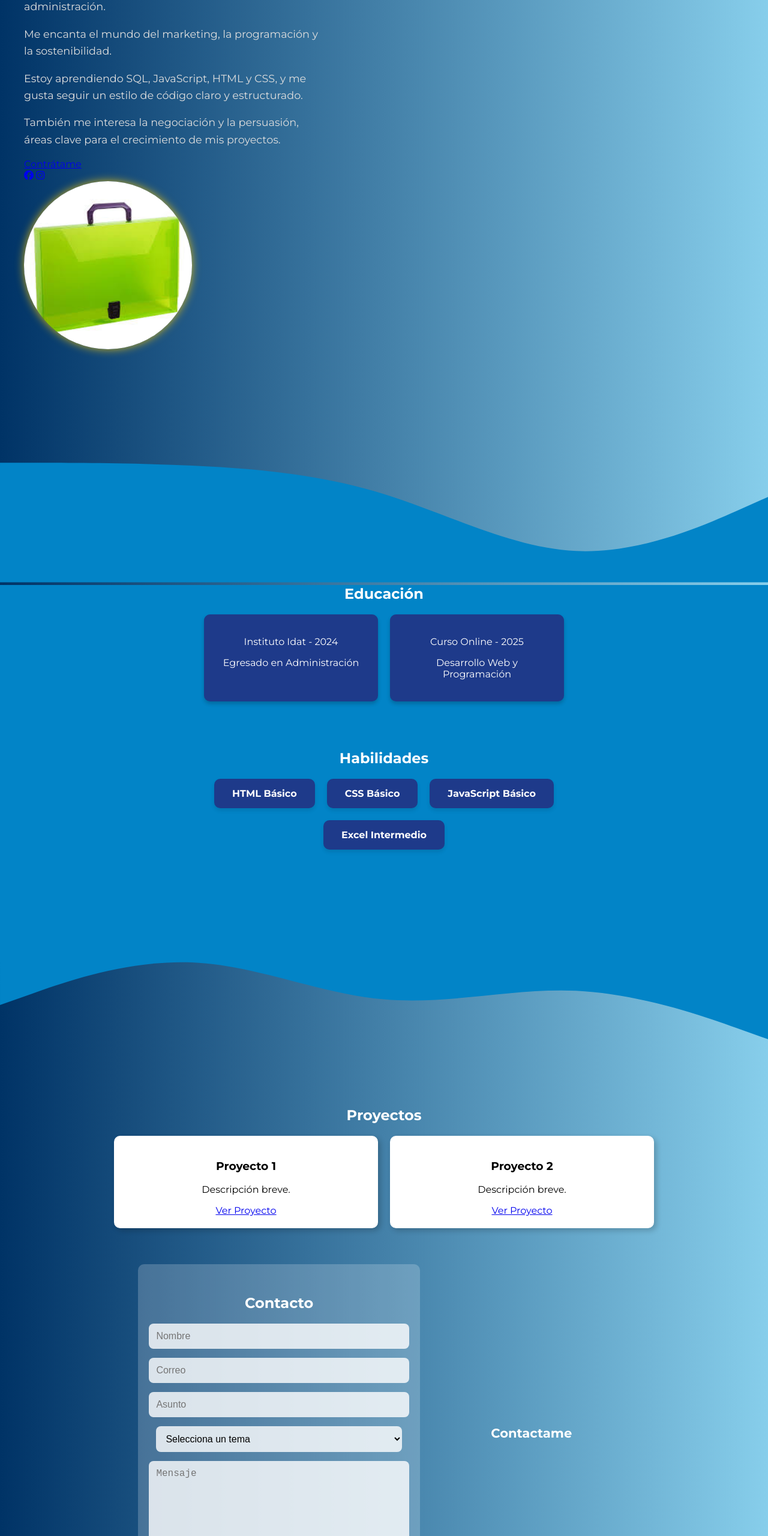
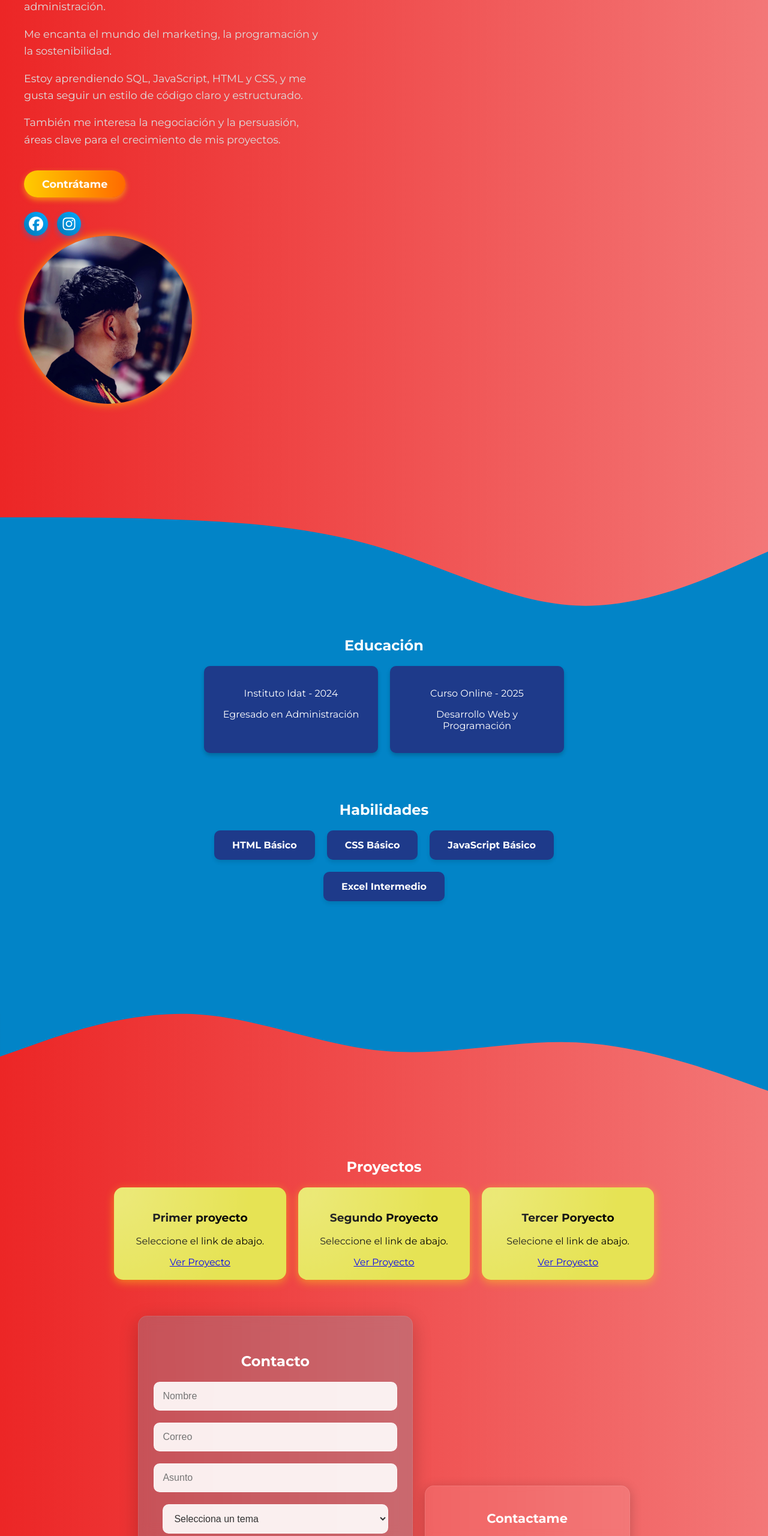
Before and after one commit to Maxxcxx/PORTAFOLIO, a plain HTML site: page index.html in a window 1280 px wide. Shown: the part 240-2800 px from the top of the page at 60% size. Drawn offline with Linux system fonts and the light colour scheme.

Commit message:
ultimo commit

```diff
--- a/index.html
+++ b/index.html
@@ -49,8 +49,9 @@
                     <a href="#"><i class="fab fa-facebook"></i></a>
                     <a href="#"><i class="fab fa-instagram"></i></a>
                 </div>
+
             </div>
-            <img src="/foto de portafolio.jpg" alt="Foto de Max" class="foto-perfil">
+            <img src="/mi fotoo.jpg" alt="Foto de Max" class="foto-perfil">
         </div>
     </section>
 <!-- Olaaa decorativa PROBANDO LOS COMMIT EL TERCERO -->
@@ -108,17 +109,23 @@
     <h2>Proyectos</h2>
     <div class="proyectos-grid">
         <div class="proyecto">
-                <h3>Proyecto 1</h3>
-                <p>Descripción breve.</p>
-                <a href="#" class="btn-proyecto">Ver Proyecto</a>
+            <h3>Primer proyecto</h3>
+            <p>Seleccione el link de abajo.</p>
+            <a href="https://github.com/Maxxcxx/SMrepositorio" target="_blank" class="btn-proyecto">Ver Proyecto</a>
         </div>
         <div class="proyecto">
-                <h3>Proyecto 2</h3>
-                <p>Descripción breve.</p>
-                <a href="#" class="btn-proyecto">Ver Proyecto</a>
+            <h3>Segundo Proyecto</h3>
+            <p>Seleccione el link de abajo.</p>
+            <a href="https://github.com/Maxxcxx/CERTUSPC2" target="_blank" class="btn-proyecto">Ver Proyecto</a>
+        </div>
+        <div class="proyecto">
+            <h3>Tercer Poryecto</h3>
+            <p>Selecione el link de abajo.</p>
+            <a href="https://github.com/JotaM22/test_Git" target="_blank" class="btn-proyecto">Ver Proyecto</a>
         </div>
     </div>
 </section>
+
 
     <!-- Sección Contacto -->
     <section class="contacto-container">
--- a/styles.css
+++ b/styles.css
@@ -3,10 +3,11 @@ body {
     font-family: 'Montserrat', sans-serif;
     margin: 0;
     padding: 0;
-    background: linear-gradient(to right, #003366, #87CEEB);
+    background: linear-gradient(to right, #ec2626, #f37777);
     color: #fff;
     overflow-x: hidden; /* Evita desbordamiento lateral */
 }
+
 
 /* Estilos del encabezado */
 header {
@@ -14,7 +15,7 @@ header {
     justify-content: space-between;
     align-items: center;
     padding: 20px;
-    background: linear-gradient(to right, #ff7e5f, #f7b583);
+    background: linear-gradient(to right, #6673e4, #52abf3);
     position: fixed;
     width: 100%;
     top: 0;
@@ -45,11 +46,11 @@ nav ul li a {
 nav ul li a:hover {
     color: #2c3e50;
 }
-
+ /*para cambiar el color del boton*/
 .btn-hablemos {
-    background: white;
+    background: rgb(243, 232, 75);
     padding: 10px 20px;
-    color: #ff7e5f;
+    color: #181717;
     text-decoration: none;
     border-radius: 5px;
     transition: background 0.3s;
@@ -122,12 +123,12 @@ nav ul li a:hover {
     transform: scale(1.05) rotate(2deg);
 }
 
-/* Botón con efecto brillante */
-#sobre-mi .btn {
+/* Estilos para el botón "Contrátame" */
+#sobre-mi .btn-contratame {
     display: inline-block;
     margin-top: 20px;
-    padding: 12px 25px;
-    font-size: 1rem;
+    padding: 12px 30px;
+    font-size: 1.1rem;
     font-weight: bold;
     color: white;
     background: linear-gradient(90deg, #ffcc00, #ff6a00);
@@ -135,13 +136,58 @@ nav ul li a:hover {
     text-decoration: none;
     box-shadow: 0 4px 10px rgba(255, 204, 0, 0.6);
     transition: all 0.3s ease-in-out;
+    position: relative;
+    overflow: hidden;
 }
 
-#sobre-mi .btn:hover {
+/* Efecto de brillo */
+#sobre-mi .btn-contratame::before {
+    content: "";
+    position: absolute;
+    top: 0;
+    left: -100%;
+    width: 100%;
+    height: 100%;
+    background: rgba(255, 255, 255, 0.4);
+    transition: left 0.5s ease-in-out;
+}
+
+#sobre-mi .btn-contratame:hover {
     transform: translateY(-3px);
     background: linear-gradient(90deg, #ffdd44, #ff7f24);
     box-shadow: 0 6px 15px rgba(255, 204, 0, 0.8);
 }
+
+#sobre-mi .btn-contratame:hover::before {
+    left: 100%;
+}
+.redes-sociales {
+    margin-top: 20px;
+    display: flex;
+    gap: 15px;
+}
+
+.redes-sociales a {
+    display: inline-flex;
+    align-items: center;
+    justify-content: center;
+    width: 40px;
+    height: 40px;
+    background: linear-gradient(45deg, #0077b5, #00aaff);
+    color: white;
+    font-size: 1.5rem;
+    border-radius: 50%;
+    text-decoration: none;
+    transition: transform 0.3s ease, box-shadow 0.3s ease;
+    box-shadow: 0 4px 10px rgba(0, 122, 255, 0.4);
+}
+
+.redes-sociales a:hover {
+    transform: scale(1.1);
+    box-shadow: 0 6px 15px rgba(0, 122, 255, 0.6);
+}
+
+
 
 /* Imagen al lado derecho */
 #sobre-mi .foto-perfil {
@@ -235,7 +281,6 @@ nav ul li a:hover {
 /* PROYECTOSSSSSSSSSSSSS */
 /* Sección Proyectos */
 /* Sección Proyectos */
-/* Sección Proyectos */
 #proyectos {
     text-align: center;
     padding: 60px 20px;
@@ -250,19 +295,42 @@ nav ul li a:hover {
 }
 
 .proyecto {
-    background: white;
+    background: rgb(230, 227, 84);
     color: black;
     padding: 20px;
-    border-radius: 10px;
-    transition: transform 0.3s ease, box-shadow 0.3s ease;
-    box-shadow: 4px 4px 10px rgba(0, 0, 0, 0.2); /* Sombra */
+    border-radius: 15px;
+    transition: transform 0.3s ease, box-shadow 0.3s ease, background 0.3s ease;
+    box-shadow: 0 4px 15px rgba(255, 255, 0, 0.4); /* Brillo amarillo */
+    position: relative;
+    overflow: hidden;
+}
+
+/* Efecto de brillo animado */
+.proyecto::before {
+    content: "";
+    position: absolute;
+    top: -100%;
+    left: -100%;
+    width: 200%;
+    height: 200%;
+    background: radial-gradient(circle, rgba(255, 255, 255, 0.2) 10%, transparent 70%);
+    transform: rotate(25deg);
+    transition: transform 0.5s ease-in-out;
 }
 
 /* Efecto hover */
 .proyecto:hover {
     transform: scale(1.05);
-    box-shadow: 6px 6px 12px rgba(0, 0, 0, 0.3);
+    box-shadow: 0 6px 20px rgba(255, 255, 0, 0.6); /* Sombra más intensa */
+    background: linear-gradient(135deg, rgb(240, 230, 120), rgb(230, 227, 84)); /* Gradiente más dinámico */
 }
+
+/* Efecto de brillo al pasar el mouse */
+.proyecto:hover::before {
+    transform: translate(100%, 100%);
+}
+
+
 
 
 
@@ -279,65 +347,176 @@ nav ul li a:hover {
     margin: auto;
 }
 
+/* Contenedor del formulario de contacto */
 .contacto-form {
     width: 50%;
-    padding: 30px;
-    background: rgba(255, 255, 255, 0.2);
-    border-radius: 10px;
+    padding: 40px;
+    background: rgba(50, 201, 228, 0.2);
+    border-radius: 15px;
     display: flex;
     flex-direction: column;
     align-items: center;
+    box-shadow: 0 8px 32px rgba(0, 0, 0, 0.2);
+    backdrop-filter: blur(10px); /* Efecto de desenfoque */
+    border: 1px solid rgba(255, 255, 255, 0.1); /* Borde sutil */
+    transition: all 0.3s ease-in-out;
+    position: relative;
+    overflow: hidden;
 }
 
+/* Efecto hover para el contenedor del formulario */
+.contacto-form:hover {
+    transform: translateY(-5px);
+    box-shadow: 0 12px 40px rgba(0, 0, 0, 0.3);
+}
+
+/* Efecto de brillo al pasar el mouse */
+.contacto-form::before {
+    content: "";
+    position: absolute;
+    top: 0;
+    left: -100%;
+    width: 100%;
+    height: 100%;
+    background: linear-gradient(
+        90deg,
+        transparent,
+        rgba(255, 255, 255, 0.2),
+        transparent
+    );
+    transition: left 0.5s ease-in-out;
+}
+
+.contacto-form:hover::before {
+    left: 100%;
+}
+
+/* Contenedor de información adicional */
 .contacto-extra {
-    width: 40%; /* Ocupa el 40% del espacio */
+    width: 40%;
     text-align: center;
     font-size: 18px;
     color: white;
+    padding: 20px;
+    background: rgba(255, 255, 255, 0.1);
+    border-radius: 15px;
+    box-shadow: 0 4px 20px rgba(0, 0, 0, 0.2);
+    backdrop-filter: blur(5px); /* Efecto de desenfoque */
+    border: 1px solid rgba(255, 255, 255, 0.1); /* Borde sutil */
+    transition: all 0.3s ease-in-out;
+    position: relative;
+    overflow: hidden;
 }
 
+/* Efecto hover para el contenedor de información adicional */
+.contacto-extra:hover {
+    transform: translateY(-5px);
+    box-shadow: 0 12px 40px rgba(0, 0, 0, 0.3);
+}
 
+/* Efecto de brillo al pasar el mouse */
+.contacto-extra::before {
+    content: "";
+    position: absolute;
+    top: 0;
+    left: -100%;
+    width: 100%;
+    height: 100%;
+    background: linear-gradient(
+        90deg,
+        transparent,
+        rgba(255, 255, 255, 0.2),
+        transparent
+    );
+    transition: left 0.5s ease-in-out;
+}
+
+.contacto-extra:hover::before {
+    left: 100%;
+}
+
+/* Estilos para los campos del formulario */
 .contacto-form input,
 .contacto-form select,
 .contacto-form textarea {
     width: 100%;
-    padding: 12px;
-    border-radius: 8px;
-    border: none;
+    padding: 14px;
+    border-radius: 10px;
+    border: 1px solid rgba(255, 255, 255, 0.3); /* Borde sutil */
     font-size: 16px;
-    background: rgba(255, 255, 255, 0.8);
-    color: black;
+    background: rgba(255, 255, 255, 0.9);
+    color: #333;
     outline: none;
-    transition: 0.3s ease-in-out;
-    margin-bottom: 15px; /* Espaciado entre campos */
+    transition: all 0.3s ease-in-out;
+    margin-bottom: 20px; /* Espaciado entre campos */
 }
 
-/* Ajustar tamaño del área de texto */
+/* Efecto hover para los campos */
+.contacto-form input:hover,
+.contacto-form select:hover,
+.contacto-form textarea:hover {
+    border-color: #e0864a; /* Cambia el color del borde */
+    background: rgba(255, 255, 255, 1);
+    box-shadow: 0 0 10px rgba(224, 134, 74, 0.4); /* Sombra al pasar el mouse */
+}
+
+/* Efecto focus para los campos */
+.contacto-form input:focus,
+.contacto-form select:focus,
+.contacto-form textarea:focus {
+    border-color: #ff3b2d; /* Cambia el color del borde al enfocar */
+    box-shadow: 0 0 12px rgba(255, 59, 45, 0.6);
+}
+
+/* Estilo para el área de texto */
 .contacto-form textarea {
-    height: 120px;
+    height: 150px;
     resize: none;
 }
 
-/* Botón con mejor diseño */
+/* Botón con diseño moderno */
 .contacto-form button {
-    background: #ff6f61;
+    background: linear-gradient(90deg, #e0864a, #ff3b2d); /* Gradiente */
     color: white;
-    padding: 14px 24px;
+    padding: 16px 32px;
     border: none;
-    border-radius: 8px;
+    border-radius: 10px;
     font-size: 16px;
     cursor: pointer;
     transition: all 0.3s ease;
     font-weight: bold;
     width: 100%;
+    text-transform: uppercase; /* Texto en mayúsculas */
+    letter-spacing: 1px; /* Espaciado entre letras */
+    box-shadow: 0 4px 15px rgba(224, 134, 74, 0.4); /* Sombra */
 }
 
+/* Efecto hover para el botón */
 .contacto-form button:hover {
-    background: #ff3b2d;
+    background: linear-gradient(90deg, #ff3b2d, #e0864a); /* Invierte el gradiente */
     transform: translateY(-3px);
+    box-shadow: 0 6px 20px rgba(255, 59, 45, 0.6);
 }
 
+/* Efecto activo para el botón */
+.contacto-form button:active {
+    transform: translateY(0);
+    box-shadow: 0 4px 15px rgba(224, 134, 74, 0.4);
+}
 
+/* Estilo para el texto de información adicional */
+.contacto-extra p {
+    margin: 0;
+    line-height: 1.6;
+    color: rgba(255, 255, 255, 0.9);
+}
+
+/* Iconos o elementos adicionales en contacto-extra */
+.contacto-extra .icono {
+    font-size: 24px;
+    margin-bottom: 10px;
+    color: #e0864a;
+}
 
 /* Estilos para el Pie de Página */
 /* Estilos para el Pie de Página */
@@ -386,7 +565,7 @@ nav ul li a:hover {
     right: 20px;
     width: 50px;
     height: 50px;
-    background-color: #334155af;
+    background-color: #0a0a0a;
     color: #fff;
     font-size: 24px;
     border: none;
@@ -404,3 +583,19 @@ nav ul li a:hover {
     background-color: #0284c7;
     transform: scale(1.1);
 }
+
+#educacion {
+    background: #0284c7; /* Asegura que el fondo es el mismo que la ola */
+    margin-top: -5px; /* Ajusta este valor según el espacio no deseado */
+    padding-top: 0;
+}
+
+.ola {
+    position: relative;
+    z-index: 1;
+}
+
+#educacion {
+    position: relative;
+    z-index: 2;
+}
```
Lines whose indentation alone changed are shown as unchanged.
